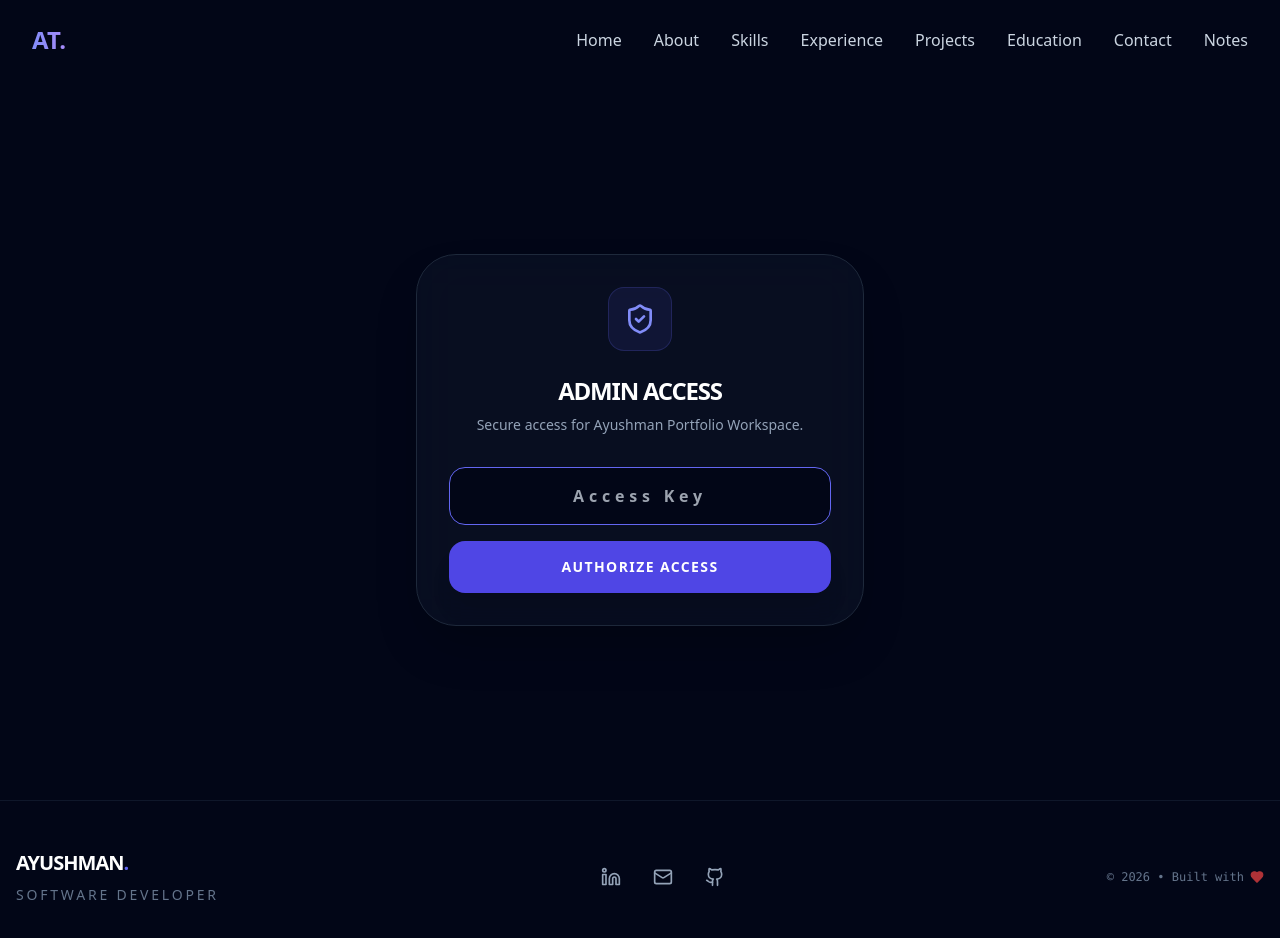
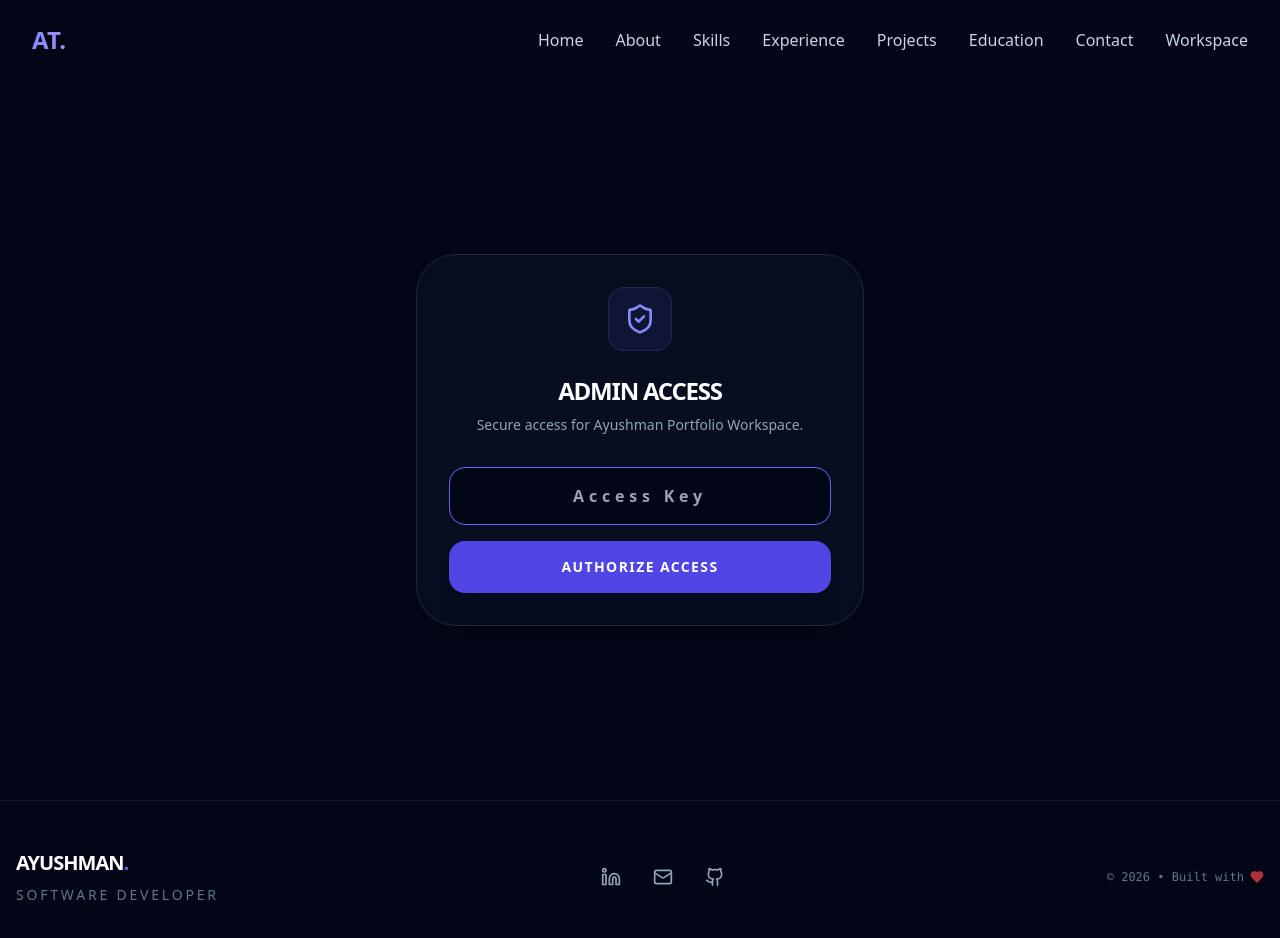
Before and after one commit to Ayushman224/ayushman-portfolio-224, a React (Vite) app: page /notes in a window 1280 px wide. Shown: the top 938 px of the page. Built offline with nearby package versions, Linux system fonts and the light colour scheme.

Commit message:
UI: Renamed all 'Notes' references to 'Workspace' in headers and navigation

```diff
--- a/src/components/Navbar.jsx
+++ b/src/components/Navbar.jsx
@@ -11,7 +11,7 @@ const navLinks = [
   { name: 'Projects', href: '/#projects' },
   { name: 'Education', href: '/#education' },
   { name: 'Contact', href: '/contact' },
-  { name: 'Notes', href: '/notes' },
+  { name: 'Workspace', href: '/notes' },
 ];
 
 export default function Navbar() {
--- a/src/components/Notes.jsx
+++ b/src/components/Notes.jsx
@@ -603,7 +603,7 @@ const Notes = () => {
 
               <div className="space-y-4">
                 <div className="flex items-center justify-between px-2">
-                  <span className="text-[10px] font-black text-slate-500 uppercase tracking-[0.2em]">Digital Notebook</span>
+                  <span className="text-[10px] font-black text-slate-500 uppercase tracking-[0.2em]">Workspace Notebook</span>
                   <button onClick={() => setIsAddingSection(true)} className="p-1.5 bg-violet-500/10 rounded-lg text-violet-400 hover:scale-110 active:scale-90 transition-all"><Plus className="w-4 h-4" /></button>
                 </div>
                 <div className="space-y-1.5">
@@ -756,7 +756,7 @@ const Notes = () => {
                   {activeSection ? (
                     <>
                       <div className="p-4 sm:p-8 border-b border-slate-800/50 flex flex-col xs:flex-row justify-between items-start xs:items-center gap-4 bg-slate-950/30 backdrop-blur-xl">
-                        <div><h3 className="text-lg sm:text-2xl font-black text-white flex items-center gap-2 sm:gap-3 uppercase tracking-tight">{activeSection.name}<span className="text-[9px] sm:text-[10px] font-black text-slate-600 px-2.5 py-1 rounded-full bg-slate-900 border border-slate-800">{activeSection.notes.length} Notes</span></h3></div>
+                        <div><h3 className="text-lg sm:text-2xl font-black text-white flex items-center gap-2 sm:gap-3 uppercase tracking-tight">{activeSection.name}<span className="text-[9px] sm:text-[10px] font-black text-slate-600 px-2.5 py-1 rounded-full bg-slate-900 border border-slate-800">{activeSection.notes.length} Workspace</span></h3></div>
                         <button onClick={() => setIsAddingPlainNote(true)} className="flex items-center justify-center gap-2 bg-violet-600 hover:bg-violet-500 text-white px-5 py-3 rounded-2xl transition-all text-xs font-black uppercase tracking-widest shadow-xl"><Plus className="w-4 h-4" /> New Note</button>
                       </div>
 
```
